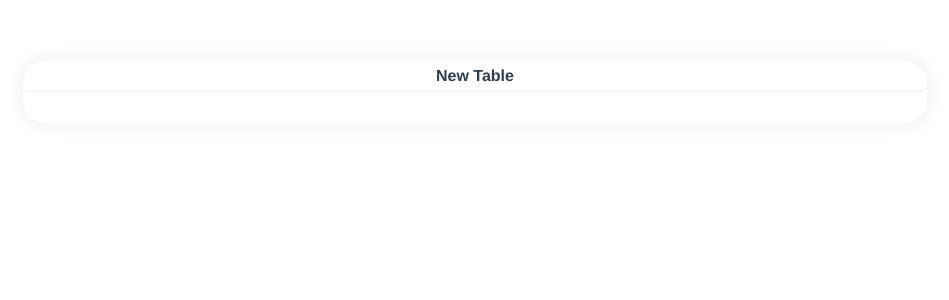
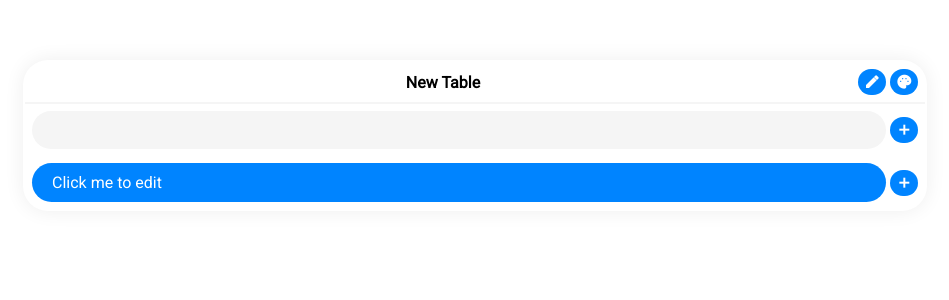
Before and after one commit to karolsw3/vue-tables, a Vue app: page /#/tables in a window 1280 px wide. Shown: the top 300 px of the page, without its empty margins (165-1114 px from the left). Built offline with nearby package versions, Linux system fonts and the light colour scheme.

Commit message:
Included basic functions

```diff
--- a/src/App.vue
+++ b/src/App.vue
@@ -10,11 +10,13 @@ export default {
 </script>
 
 <style lang='stylus'>
+
+@import url('https://fonts.googleapis.com/css?family=Roboto')
+@import url('https://fonts.googleapis.com/icon?family=Material+Icons')
+
 #app
-  font-family 'Avenir', Helvetica, Arial, sans-serif
+  font-family 'Roboto', Helvetica, Arial, sans-serif
   -webkit-font-smoothing antialiased
   -moz-osx-font-smoothing grayscale
-  text-align center
-  color #2c3e50
   margin-top 60px
 </style>
--- /dev/null
+++ b/src/components/SmartCell.vue
@@ -0,0 +1,58 @@
+<template lang='pug'>
+	.SmartCell(:class='{"SmartCell--primary": primary}', :style='{background: color, padding: isEdited ? "5px 20px":"10px 20px"}', v-on:click='isEdited = true')
+		div(v-if='!isEdited') {{text}}
+		input.SmartCell__input.SmartCell__input--hidden(v-else, v-model='text', v-on:blur='isEdited = false', @keyup.enter='isEdited = false')
+		slot(v-if='isEdited')
+</template>
+
+<script>
+
+export default {
+	name: 'SmartCell',
+	props: ['text', 'primary', 'color'],
+	data () {
+		return {
+			isEdited: false
+		}
+	}
+}
+</script>
+
+<!-- Add "scoped" attribute to limit CSS to this component only -->
+<style lang='stylus' scoped>
+	borderRadius = 25px
+
+	.SmartCell
+			display flex
+			align-items center
+			justify-content space-between
+			cursor default
+			margin 2px
+			width 100%
+			padding 10px 20px
+			box-sizing border-box
+			background #f5f5f5
+			border-radius borderRadius
+			transition-duration 0.1s
+			&:hover
+				opacity 0.7
+			&--primary
+				background #0084ff
+				color #ffffff
+			&__input
+				text-align center
+				min-width 0
+				font-size 1em
+				margin 2px
+				padding 10px 20px
+				border none
+				width 100%
+				background #f5f5f5
+				box-sizing border-box
+				border-radius borderRadius
+				&--hidden
+					background transparent
+					margin 0
+					padding 0
+					color inherit
+</style>
--- a/src/components/SmartTable.vue
+++ b/src/components/SmartTable.vue
@@ -3,16 +3,27 @@
 		.SmartTable__header
 			.SmartTable__headerText
 				template(v-if='!isEdited') {{name}}
-				template(v-else, v-model='name', v-on:blur='isEdited = false' @keyup.enter='isEdited = false')
-					input.SmartTable__input.SmartTable__input--hidden
+				template(v-else)
+					input.SmartTable__input.SmartTable__input--hidden(v-model='name', v-on:blur='isEdited = false', @keyup.enter='isEdited = false')
 			.SmartTable__headerButtons
+				.SmartTable__button(:style='{background: color}', v-on:click='isEdited = true') edit
+				.SmartTable__button(:style='{background: color}', v-on:click='colorPanelShown = !colorPanelShown') palette
+				slot
 		.SmartTable__inputs
+			input.SmartTable__input(v-for='(column, index) in columns', v-model='newRow[index]')
+			.SmartTable__button(:style='{background: color}', v-on:click='pushRow') add
 		table
 			tr
-			tr
+				SmartCell(v-for='(column, index) in columns', :text='column', primary='true', :color='color')
+					.SmartTable__button.SmartTable__button--red(style='margin: 0', v-on:click='deleteColumn(index)') delete
+				.SmartTable__button(v-on:click='pushColumn', :style='{background: color}') add
+			tr(v-for='(row, index) in rows')
+				SmartCell(v-for='cell in row', :text='cell', :key='')
+				.SmartTable__button.SmartTable__button--red(v-on:click='deleteRow(index)') delete
 </template>
 
 <script>
+import SmartCell from '@/components/SmartCell'
 
 export default {
 	name: 'SmartTable',
@@ -25,6 +36,42 @@ export default {
 			columns: ['Click me to edit'],
 			rows: []
 		}
+	},
+	components: {SmartCell},
+	methods: {
+		pushRow: function () {
+			this.rows.push([...this.newRow])
+			this.newRow = []
+		},
+		deleteRow: function (index) {
+			this.rows.splice(index, 1)
+		},
+		pushColumn: function () {
+			if (this.columns.length < 5) {
+				this.columns.push('Click me to edit')
+				this.newRow.push('')
+				this.rows.map((row) => {
+					while (row.length < this.columns.length) {
+						row.push('Click me to edit')
+					}
+				})
+			}
+		},
+		deleteColumn: function (index) {
+			this.columns.splice(index, 1)
+			this.rows.map((row) => {
+				row.splice(index, 1)
+			})
+		},
+		setColor: function (color) {
+			this.color = color
+			this.colorPanelShown = false
+		}
+	},
+	created: function () {
+		this.columns.map(() => {
+			this.newRow.push('')
+		})
 	}
 }
 </script>
```
